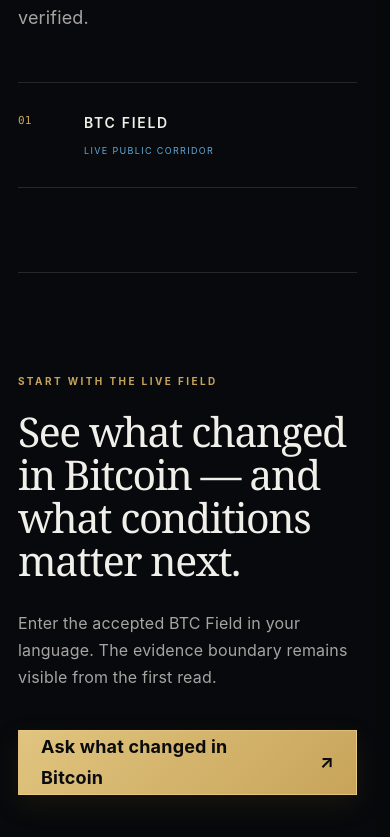
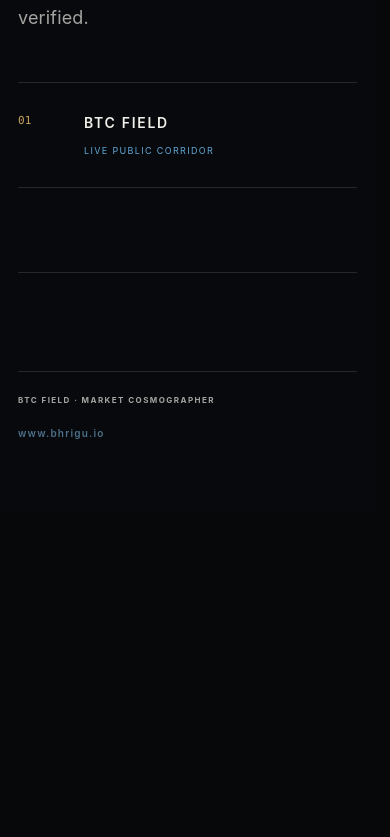
Before and after one commit to AiBhrigu/bhrigu-portal, a Next.js app: page / in a window 390 px wide. Shown: the part 8627-9464 px from the top of the page. After the commit the page ends 9140 px from the top, so only its background shows below. Built offline with nearby package versions, Linux system fonts and the light colour scheme; no server answers.

Commit message:
Deduplicate BHRIGU Home closing section
BHRIGU_HOME_CLOSING_SECTION_MINIMAL_FOOTER_DEDUPLICATION_v0_1

```diff
--- a/pages/_app.js
+++ b/pages/_app.js
@@ -1,4 +1,5 @@
 import "../styles/globals.css";
+import "../styles/home-closing-minimal-footer-v0-1.css";
 import Head from "next/head";
 import { useRouter } from "next/router";
 import PrevNextBlock from "../components/PrevNextBlock";
--- /dev/null
+++ b/styles/home-closing-minimal-footer-v0-1.css
@@ -0,0 +1,64 @@
+/* BHRIGU_HOME_CLOSING_SECTION_MINIMAL_FOOTER_DEDUPLICATION_v0_1
+   Scope: Home closing section only. Remove repeated sales copy/CTA visually and
+   end the page with a quiet identity + origin marker. */
+
+main[data-primary-product="market-cosmographer"] > #open-btc-field {
+  min-height: 300px !important;
+  width: min(1180px, calc(100% - 64px));
+  margin: 0 auto;
+  padding: 78px 0 92px !important;
+  display: flex !important;
+  flex-direction: column;
+  align-items: stretch !important;
+  justify-content: flex-end !important;
+  gap: 26px;
+  border-top: 0;
+}
+
+main[data-primary-product="market-cosmographer"] > #open-btc-field > * {
+  display: none !important;
+}
+
+main[data-primary-product="market-cosmographer"] > #open-btc-field::before {
+  content: "BTC FIELD · MARKET COSMOGRAPHER";
+  display: block;
+  width: 100%;
+  padding-top: 28px;
+  border-top: 1px solid rgba(241, 239, 233, 0.13);
+  color: rgba(241, 239, 233, 0.68);
+  font-family: Inter, ui-sans-serif, system-ui, -apple-system, BlinkMacSystemFont, "Segoe UI", sans-serif;
+  font-size: 10px;
+  font-weight: 650;
+  letter-spacing: 0.22em;
+  line-height: 1.5;
+}
+
+main[data-primary-product="market-cosmographer"] > #open-btc-field::after {
+  content: "www.bhrigu.io";
+  display: block;
+  color: rgba(128, 188, 227, 0.58);
+  font-family: Inter, ui-sans-serif, system-ui, -apple-system, BlinkMacSystemFont, "Segoe UI", sans-serif;
+  font-size: 11px;
+  font-weight: 600;
+  letter-spacing: 0.12em;
+  line-height: 1.5;
+}
+
+@media (max-width: 620px) {
+  main[data-primary-product="market-cosmographer"] > #open-btc-field {
+    min-height: 240px !important;
+    width: min(100% - 36px, 1180px);
+    padding: 58px 0 72px !important;
+    gap: 20px;
+  }
+
+  main[data-primary-product="market-cosmographer"] > #open-btc-field::before {
+    padding-top: 22px;
+    font-size: 8px;
+    letter-spacing: 0.18em;
+  }
+
+  main[data-primary-product="market-cosmographer"] > #open-btc-field::after {
+    font-size: 10px;
+  }
+}
```
